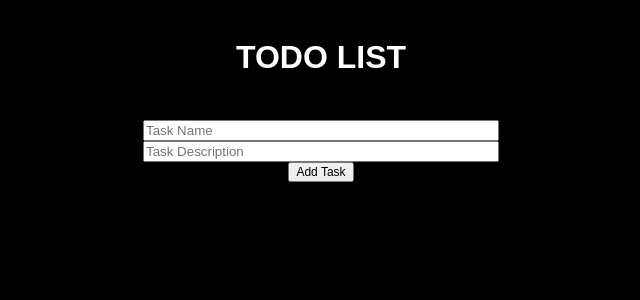
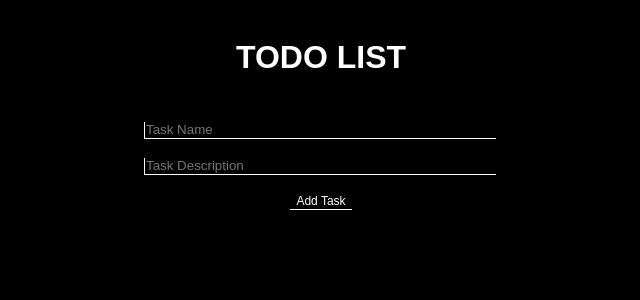
Before and after one commit to Siowyn/todolist, a React (Create React App) app: page / in a window 1280 px wide. Shown: the top 300 px of the page, without its empty margins (319-959 px from the left). Built offline with nearby package versions, Linux system fonts and the light colour scheme.

Commit message:
added delete function

```diff
--- a/src/button.js
+++ /dev/null
@@ -1,10 +0,0 @@
-import React from "react";
-function Button({ children, className, ...buttonProps }) {
-  return (
-    <button {...buttonProps} className={`${className} buttonstyle`}>
-      {children}
-    </button>
-  );
-}
-
-export default Button;
--- a/src/cards.js
+++ b/src/cards.js
@@ -1,16 +1,19 @@
 import React from 'react'
 
-const Cards =({taskObject, index}) => {
+const Cards =({taskObject, index, deleteTask}) => {
 
+    const handleDelete = () =>{
+        deleteTask(index)
+    }
   return (
     <div class = "card-wrapper mr-5">
     <div class = "card-top" style={{"background-color": "charteruse"}}></div>
     <div class = "task-holder">
-        <span class = "card-header" style={{"background-color": "#F2FAF1", "borderRadius": "10px"}}>{taskObject.Name}</span>
+        <span class = "card-header">{taskObject.Name}</span>
         <p className="descriptiontext">{taskObject.Description}</p>
 
         <div style={{"position": "absolute", "right" : "20px", "bottom" : "20px"}}>
-            <i class = "far fa-edit mr-3" style={{'color' : 'white'}}></i>
+            <button className="deletbuton" onClick={handleDelete}>Delete</button>
             <i class="fas fa-trash-alt" style = {{"color" : "5DC250"}}></i>
         </div>
 </div>
--- a/src/global.css
+++ b/src/global.css
@@ -17,6 +17,10 @@ body {
     background-color: black;
 }
 
+.error{
+    color: white;
+}
+
 .ptitle {
     color: white;
     text-align: center;
@@ -29,37 +33,32 @@ body {
 .header {
     color: white;
 }
-
-.buttonstyle{
-    background-color: white;
-    color: black;
-    font-size: 20px;
-    padding: 10px 60px;
-    borderRadius: 10px;
-    margin: 5px 0px;
-    cursor: default;
-}
-
-.buttonstyle:hover{
-    opacity: 80%;
-}
 .modaldiv{
 display: flexbox;
-justify-content: center;
+justify-content: space-between;
 text-align: center;
 }
 .modalbutton{
-    text-align: center;
-    justify-content: center;
+    padding-top: 20px;
+    display: flexbox;
+    justify-content: right;
     font-size: 12px;
     width: auto;
     height: auto;
+    background: transparent;
+    border: none;
+    color: white;
+    box-shadow: 0px 1px 0px;
 }
 .form-control{
+    background: transparent;
+    border: 0px;
+    box-shadow: -1px 1px 0px white;
     padding: 1px 1px !important;
     borderRadius: 10px;
     width: 350px;
     resize: none;
+    color: white;
 }
 .ghostbutton{
     opacity: 0;
@@ -81,9 +80,8 @@ text-align: center;
   .task-holder{
     width: 100%;
     height: 98%;
-    border-radius: 1rem;
     margin: 0.5rem;
-    box-shadow: 0px 10px 0px white;
+    box-shadow: 0px 1px 0px white;
     padding: 10px 10px;
     display : flex;
     flex-direction: column;
@@ -92,12 +90,14 @@ text-align: center;
   }
 
   .card-header{
-    margin-top: 10px;
-    margin-bottom: 10px;
-    max-width: 80px;
-    height: 30px;
-    padding: 1px 1px !important;
-    text-align: center;
+    background: transparent;
+    color: white;
+    box-shadow: 0px 1px 0px white;
+    padding: 10px 10px;
+    display : flex;
+    flex-direction: column-reverse;
+    position: relative;
+
   }
 
 
@@ -115,3 +115,22 @@ text-align: center;
   .descriptiontext{
     color: white;
   }
+
+
+  .deletbuton{
+    border: none;
+    background: transparent;
+    color: white;
+  }
+  .deletbuton:hover{
+    opacity: 80%;
+  }
+  .deletbuton:active {
+    opacity: 0;
+  }
+  .modalbutton:hover{
+    opacity: 80%;
+  }
+  .modalbutton:active {
+    opacity: 0;
+  }
--- a/src/todolist.js
+++ b/src/todolist.js
@@ -1,12 +1,12 @@
 import React, {useEffect, useState} from "react";
-import Buttona from "./button";
 import Card from "./cards.js"
+import { Alert } from 'reactstrap';
 function TodoList(save) {
   const [modal, setModal] = useState(false);
   const toggle = () => setModal(!modal);
   const [taskName, setTaskName] = useState('');
   const [description, setDescription] = useState('');
-
+  const [errorMessage, setErrorMessage] = useState('');
 
 
   const [taskList, setTaskList] = useState([]);
@@ -38,10 +38,24 @@ function TodoList(save) {
   }
 
   const handleSave = () => {
-    let taskObject = {}
-    taskObject["Name"] = taskName
-    taskObject["Description"] = description
-    saveTask(taskObject)
+    if(taskName && description)
+    {
+      let taskObject = {}
+      taskObject["Name"] = taskName
+      taskObject["Description"] = description
+      saveTask(taskObject)
+    }else
+    {
+      alert("Task Name & Description Cannot Be Empty")
+    }
+  }
+
+  const deleteTask = (index) =>{
+    let tempList = taskList
+    tempList.splice(index, 1)
+    localStorage.setItem("taskList", JSON.stringify(tempList))
+    setTaskList(tempList)
+
   }
 
   return (
@@ -51,14 +65,15 @@ function TodoList(save) {
             <div className="form-group">
                 <input name="taskName" type="text" className="form-control" placeholder="Task Name" value={taskName} onChange={handleOnChange}></input>
             </div>
+            <br></br>
             <div className="form-group">
                 <input name="description"rows="4" className="form-control" placeholder="Task Description" value={description}  onChange={handleOnChange}></input>
               </div>
           </form>
-		            <button color="primary" onClick={handleSave} className="modalbutton">Add Task</button>
+		            <button onClick={handleSave} className="modalbutton">Add Task</button>
       </div>
     <div className="taskContainer">
-      {taskList && taskList.map((obj, index) => <Card taskObject = {obj} index={index}/>)}
+      {taskList && taskList.map((obj, index) => <Card taskObject = {obj} index={index} deleteTask = {deleteTask}/>)}
     </div>
     </>
   );
```
